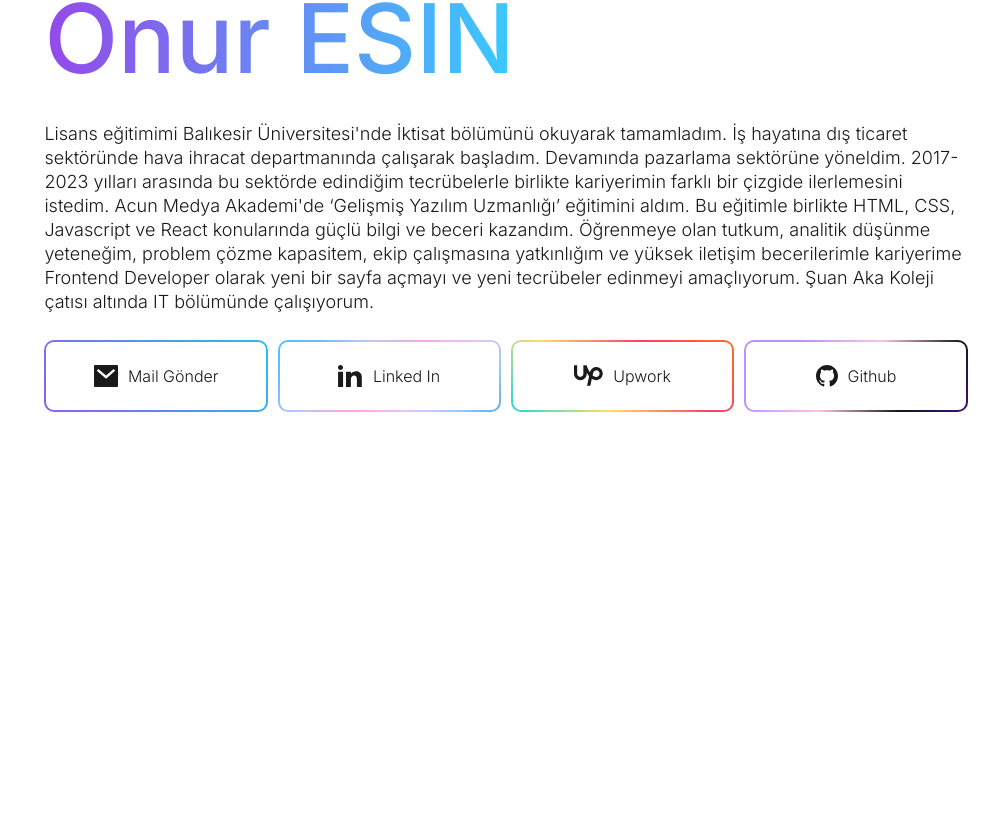
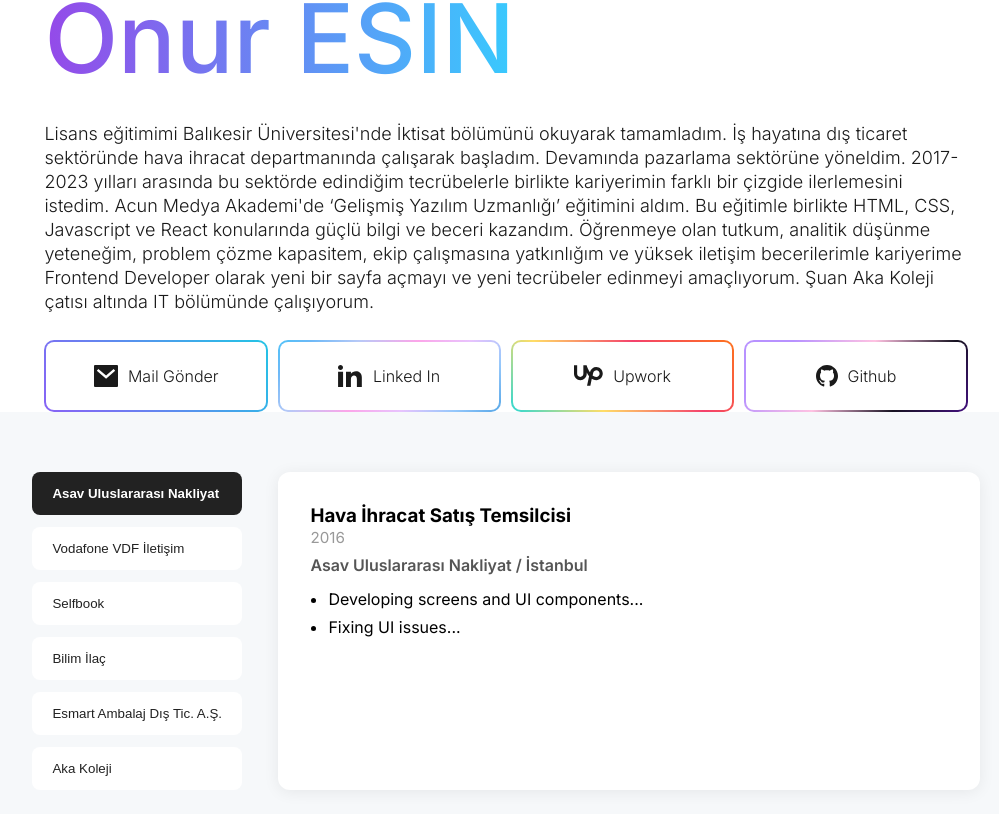
Before and after one commit to onuresin/my-react-portfolio2025, a React (Vite) app: page / in a window 1280 px wide. Shown: the part 226-1040 px from the top of the page, without its empty margins (134-1133 px from the left). Before the commit the page ends 800 px from the top, so only its background shows below. Built offline with nearby package versions, Linux system fonts and the light colour scheme.

Commit message:
tecrübe bölümü ve datalar eklendi, kabaca css kodları yazıldı. Dark mode ve görselde değişiklikler yapılacak

```diff
--- a/src/App.css
+++ b/src/App.css
@@ -258,3 +258,60 @@
   box-shadow: 0 0 16px 2px #6e44ff;
   border-color: #6e44ff;
 }
+/*EXPERIENCE SECTION*/
+.experience-container {
+  background: #f6f8fa;
+  padding: 60px 0; /* yukarıdan aşağıdan boşluk */
+}
+.experience-wrapper {
+  width: 74%;
+  max-width: 1100px;
+  margin: 0 auto;
+  display: flex;
+  gap: 36px;
+}
+.company-list {
+  display: flex;
+  flex-direction: column;
+  gap: 12px;
+  min-width: 210px;
+}
+.company-btn {
+  background: #fff;
+  color: #222;
+  border: none;
+  padding: 14px 20px;
+  text-align: left;
+  border-radius: 8px;
+  cursor: pointer;
+  transition: background 0.2s, color 0.2s;
+  font-weight: 500;
+}
+.company-btn.active {
+  background: #222;
+  color: #fff;
+  font-weight: bold;
+}
+.experience-detail {
+  flex: 1;
+  background: #fff;
+  border-radius: 12px;
+  box-shadow: 0 2px 16px rgba(0,0,0,0.07);
+  padding: 32px;
+}
+.company-title {
+  margin: 8px 0 14px;
+  font-weight: 600;
+  color: #555;
+}
+.date {
+  font-size: 0.95em;
+  color: #999;
+}
+.experience-detail ul {
+  margin: 0;
+  padding-left: 18px;
+}
+.experience-detail li {
+  margin-bottom: 8px;
+}
--- a/src/App.jsx
+++ b/src/App.jsx
@@ -1,4 +1,5 @@
 import './App.css'
+import Experience from './components/Experience'
 import Header from './components/Header'
 import Hero from './components/Hero'
 
@@ -9,6 +10,7 @@
       <div className="main-container">
         <Header />
         <Hero />
+        <Experience />
       </div>
     </>
   )
--- a/src/assets/darkMode.css
+++ b/src/assets/darkMode.css
@@ -7,7 +7,7 @@
   --Black05: #1A1A1A;
 }
 body.dark {
-  background-color: var(--Black);
+  background-color: var(--HalfBlack);
   color: var(--White);
 }
 body.dark .links-header a {
--- /dev/null
+++ b/src/components/Experience.jsx
@@ -0,0 +1,36 @@
+import { useState } from "react"
+import experienceData from "../data/experience.json";
+
+export default function Experience() {
+    const [activeIdx, setActiveIdx] = useState(0);
+    return (
+        <section className="experience-container">
+            <div className="experience-wrapper">
+                {/*SOL MENÜ */}
+                <div className="company-list">
+                    {experienceData.map((item, idx) => (
+                        <button
+                            key={item.company}
+                            className={`company-btn${activeIdx === idx ? " active" : ""}`}
+                            onClick={() => setActiveIdx(idx)}>
+                            {item.company}
+                        </button>
+                    ))}
+                </div>
+                {/*SAĞ TARAF */}
+                <div className="experience-detail">
+                    <h3>{experienceData[activeIdx].position}</h3>
+                    <span className="date">{experienceData[activeIdx].date}</span>
+                    <div className="company-title">
+                        {experienceData[activeIdx].company} / {experienceData[activeIdx].location}
+                    </div>
+                    <ul>
+                        {experienceData[activeIdx].details.map((detail, i) => (
+                            <li key={i}>{detail}</li>
+                        ))}
+                    </ul>
+                </div>
+            </div>
+        </section>
+    )
+}
--- /dev/null
+++ b/src/data/experience.json
@@ -0,0 +1,62 @@
+[
+  {
+    "company": "Asav Uluslararası Nakliyat",
+    "location": "İstanbul",
+    "position": "Hava İhracat Satış Temsilcisi",
+    "date": "2016",
+    "details": [
+      "Developing screens and UI components...",
+      "Fixing UI issues..."
+    ]
+  },
+  {
+    "company": "Vodafone VDF İletişim",
+    "location": "Tekirdağ",
+    "position": "Saha Satış Temsilcisi",
+    "date": "02.2017 - 12.2017",
+    "details": [
+      "Developing screens and UI components...",
+      "Fixing UI issues..."
+    ]
+  }
+  ,
+{
+    "company": "Selfbook",
+     "location": "Tekirdağ",
+    "position": "Saha Satış Temsilcisi",
+    "date": "05.2018 - 08.2018",
+    "details": [
+      "Developing screens and UI components...",
+      "Fixing UI issues..."
+    ]
+  },
+  {
+    "company": "Bilim İlaç",
+    "location": "İstanbul",
+    "position": "İlaç Mümmesili",
+    "date": "2021",
+    "details": [
+      "Developing screens and UI components...",
+      "Fixing UI issues..."
+    ]
+  },
+  {
+    "company": "Esmart Ambalaj Dış Tic. A.Ş.",
+    "location": "Tekirdağ",
+    "position": "Fabrika Üretim Sorumlusu",
+    "date": "2022 - 2023",
+    "details": [
+      "Developing screens and UI components...",
+      "Fixing UI issues..."
+    ]
+  },{
+    "company": "Aka Koleji",
+    "location": "Tekirdağ",
+    "position": "Bilgi İşlem Sorumlusu",
+    "date": "2024 - günümüz",
+    "details": [
+      "Developing screens and UI components...",
+      "Fixing UI issues..."
+    ]
+  }
+]
```
